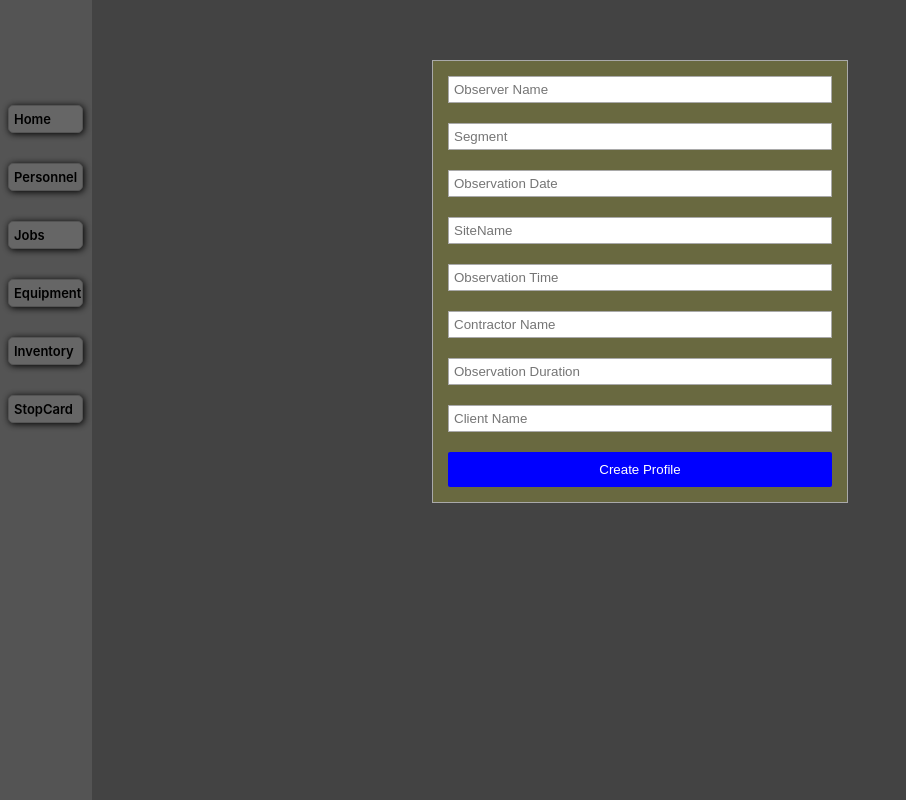
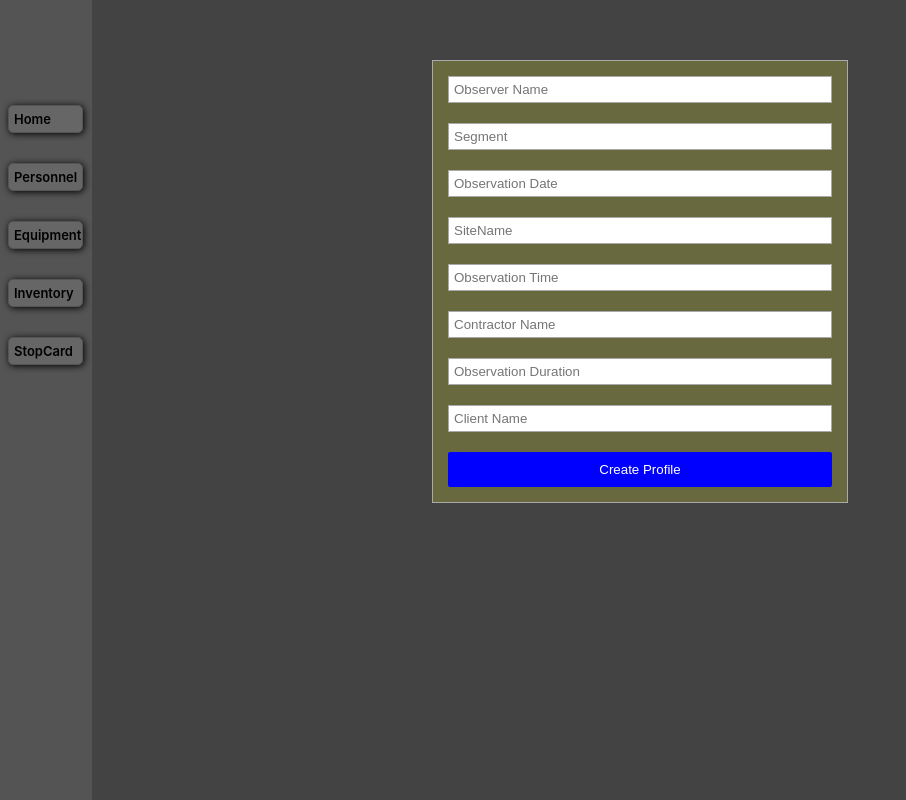
Before and after one commit to Alexcoder/abrican01, a React (Create React App) app: page /createProfile in a window 1280 px wide. Shown: the whole page, without its empty margins (0-906 px from the left). Built offline with nearby package versions, Linux system fonts and the light colour scheme.

Commit message:
first commit 4

```diff
--- a/src/Component_Abrican/Home/utils.jsx
+++ b/src/Component_Abrican/Home/utils.jsx
@@ -25,11 +25,11 @@ export const homePageData = [
         page:"/equipmentHome",
         count: "22",
     },
-    {
-        title : "Jobs",
-        page:"/jobs",
-        count: "34",
-    },
+    // {
+    //     title : "Jobs",
+    //     page:"/jobs",
+    //     count: "34",
+    // },
     // {
     //     title : "Violations",
     //     page:"/violations",
--- a/src/Component_Abrican/SideBar/sideBarAbrican.jsx
+++ b/src/Component_Abrican/SideBar/sideBarAbrican.jsx
@@ -9,7 +9,7 @@ const SideBarAbrican = () => {
       { title: "Home", page:"/"},
        { title: "Personnel", page:"/personnel"},
       //  { title: "PPE", page:"/personnelPPE"},
-       { title: "Jobs", page:"/jobs"},
+      //  { title: "Jobs", page:"/jobs"},
       //  { title: "Services", page:"/services"},
        { title: "Equipment", page:"/equipment"},
        { title: "Inventory", page:"/equipmentInventory"},
```
